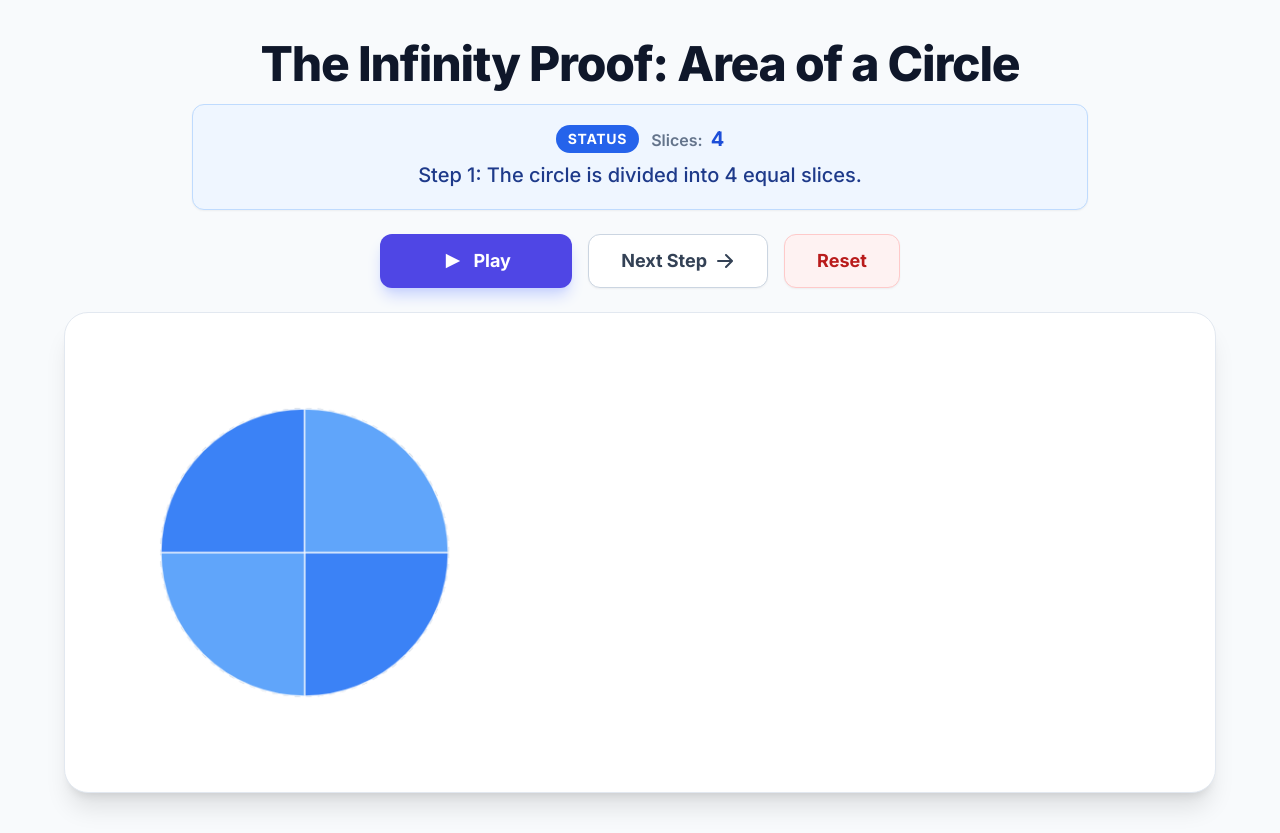
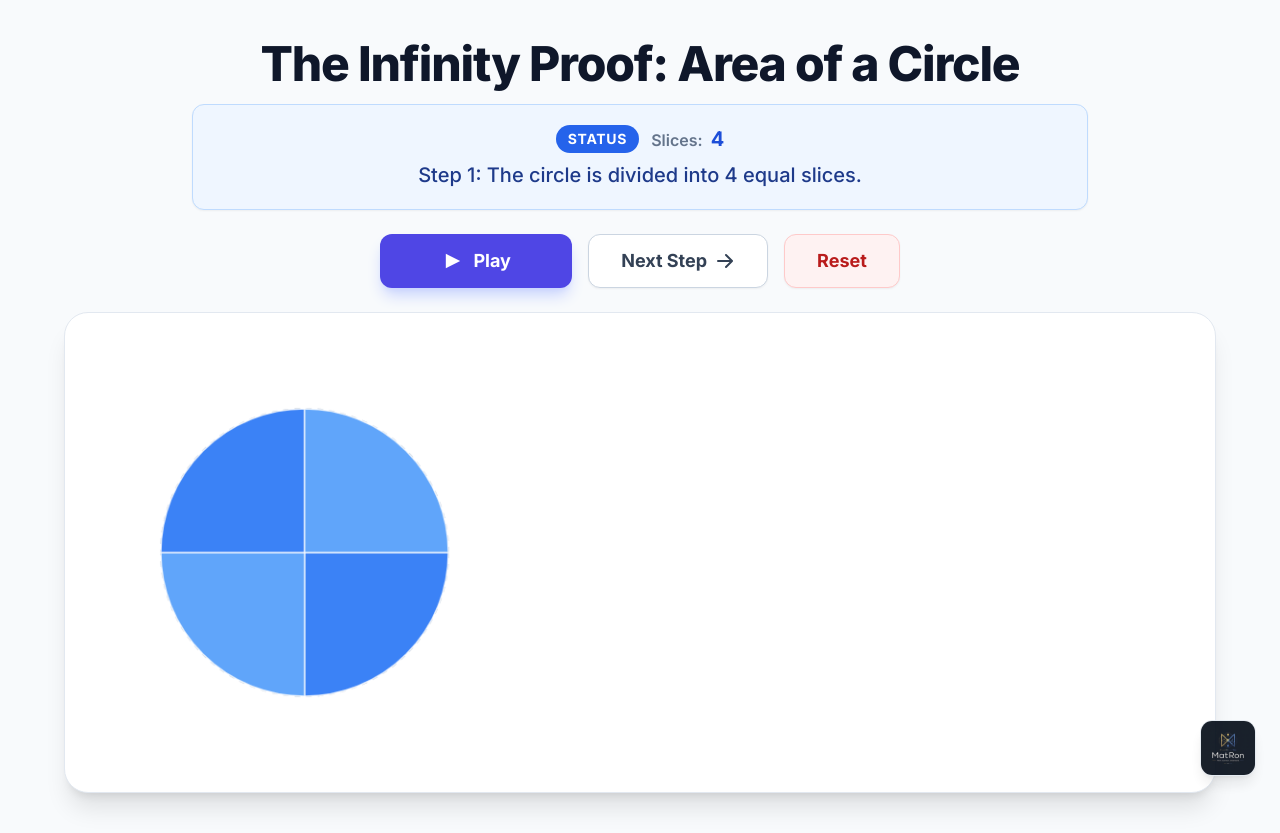
Before and after one commit to RonTheAnalyst/Circle-O-Circle-, a plain HTML site: page index.html in a window 1280 px wide. Drawn offline with nearby package versions, Linux system fonts and the light colour scheme.

Commit message:
Add floating logo to index.html
Added a floating logo to the bottom right corner of the page.

```diff
--- a/index.html
+++ b/index.html
@@ -99,6 +99,14 @@
             </div>
         </div>
 
+    </div>
+
+    <!-- Floating Logo (Outside Canvas) -->
+    <div class="fixed bottom-6 right-6 z-50">
+        <!-- Using your uploaded GitHub file explicitly -->
+        <img src="MatRon%20Logo.png"
+             alt="MatRon Logo"
+             class="w-12 h-12 md:w-14 md:h-14 rounded-xl shadow-lg border border-slate-200 hover:scale-110 transition-transform duration-300 cursor-pointer opacity-90 hover:opacity-100 bg-white">
     </div>
 
     <script>
@@ -231,9 +239,9 @@
 
             ctx.beginPath();
             ctx.moveTo(trX, trY);
-            ctx.lineTo(brX, brY);
+            ctx.lineTo(brX, brY); // Slanted line parallel to edge
 
-            // End caps offset perfectly horizontally
+            // End caps offset horizontally
             ctx.moveTo(trX - 6, trY); ctx.lineTo(trX + 6, trY);
             ctx.moveTo(brX - 6, brY); ctx.lineTo(brX + 6, brY);
             ctx.stroke();
```
